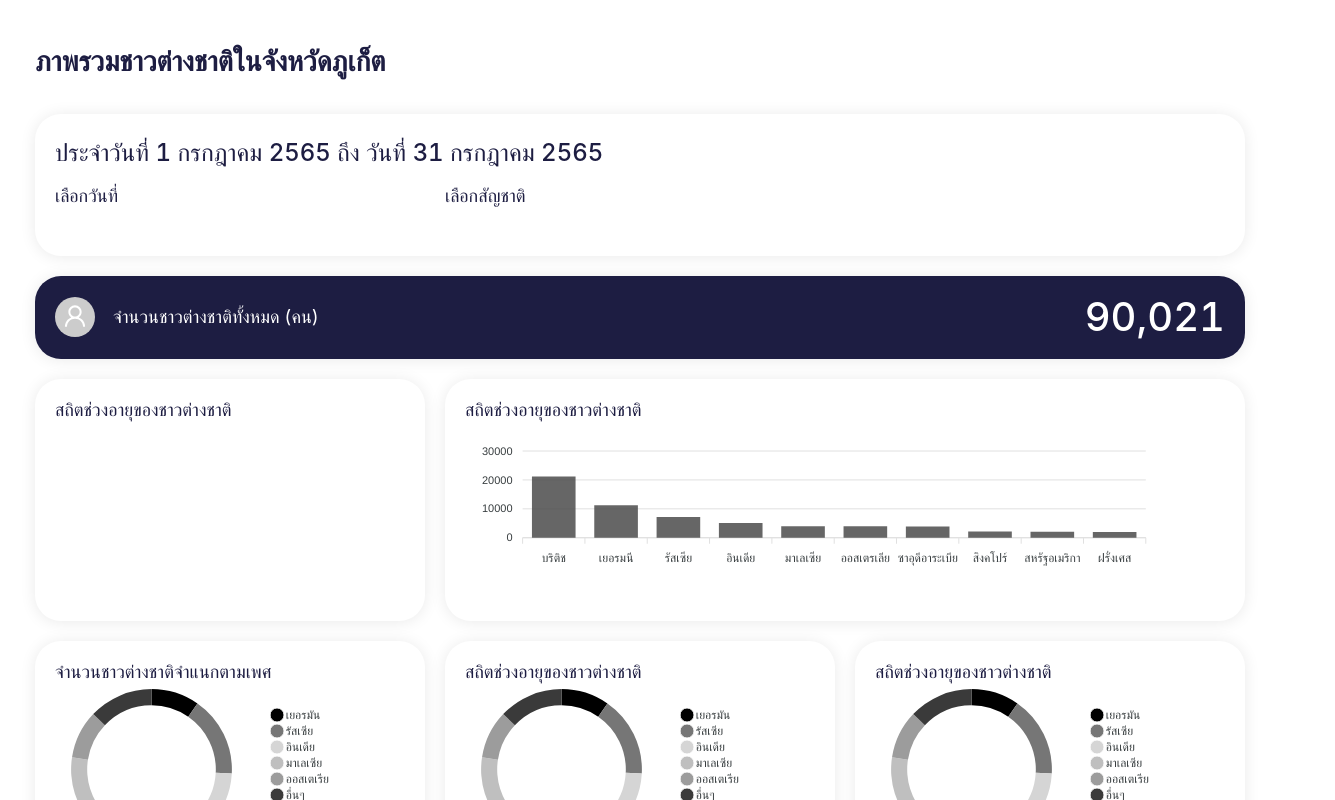
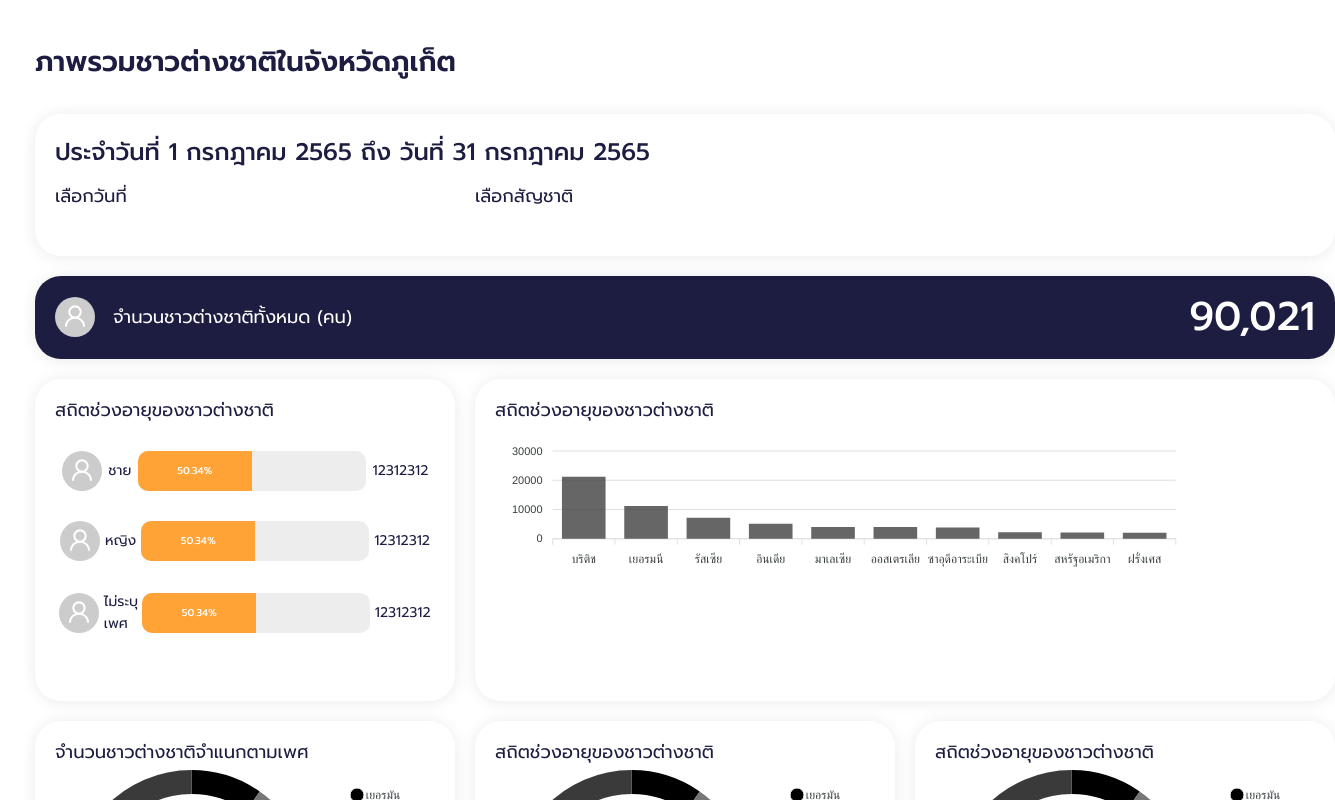
Before and after one commit to kenanimok/Apex_Chartlearn, a React (Create React App) app: page / in a window 1280 px wide. Shown: the top 800 px of the page, 1335 px wide, since content can reach past the window. Built offline with nearby package versions, Linux system fonts and the light colour scheme.

Commit message:
ขาด สี

```diff
--- a/src/PieHook.js
+++ b/src/PieHook.js
@@ -8,8 +8,8 @@ function PiechartHook()
             <div className="container-fluid mb-3">
                 <Charts
                 type="donut"
-                width={300}
-                height={600}
+                width={380}
+                height={700}
 
                 // series={ [] }
                 series={ [33,55,77,99,33,44] }
@@ -26,6 +26,7 @@ function PiechartHook()
                               }
                             }
                             },
+
 
 
                           stroke: {
@@ -70,7 +71,14 @@ function PiechartHook()
                     },
 
                     tooltip: {
+
                         enabled: true,
+                        theme:'light',
+                        // style: {
+                        // },
+                        marker: {
+                          show: true,
+                      },
                         custom: function({series, seriesIndex, dataPointIndex, w}) {
                             //    console.log('series', series)
                             //    console.log('seriesIndex', first)
@@ -79,7 +87,7 @@ function PiechartHook()
 
                            const result =    series[seriesIndex];
                           const caculate = (result/allcun)*100
-                        return `<div><span> ${country} ${result} คน   (${caculate.toFixed(0)}%) </span></div>`
+                        return `<div  class="arrow_box"><span> ${country} ${result} คน   (${caculate.toFixed(0)}%) </span></div>`
                       }
                     },
                     // total:{
@@ -106,4 +114,35 @@ const Charts = styled(Chart)`
 .apexcharts-series.apexcharts-pie-series{
    border-radius: 10px;
 }
+
+.arrow_box{
+ padding: 50px;
+}
+
+
+.apexcharts-tooltip {
+  /* color: #fff;
+  transform: translateX(10px) translateY(10px); */
+  /* overflow: visible !important; */
+  /* white-space: normal !important; */
+
+
+  display: flex;
+  flex-direction:row;
+  justify-content: center;
+  align-items: center;
+  background-color: white;
+  width: 157px;
+  height: 30px;
+  border-radius: 20px !important;
+ box-shadow: 0px 1px 16px #EAEAEA;
+
+
+ font-family: 'Prompt';
+font-style: normal;
+font-weight: 400;
+font-size: 12px;
+
+}
+
 `
--- a/src/index.js
+++ b/src/index.js
@@ -3,7 +3,7 @@ import ReactDOM from 'react-dom/client';
 import App from './App';
 import reportWebVitals from './reportWebVitals';
 import ApexCharts from 'apexcharts'
-
+import './main.css'
 
 const root = ReactDOM.createRoot(document.getElementById('root'));
 root.render(
--- /dev/null
+++ b/src/main.css
@@ -0,0 +1,6 @@
+@import url('https://fonts.googleapis.com/css2?family=Prompt:wght@300;400;500;600&display=swap');
+
+body {
+  font-family: 'Prompt';
+  /* font-style: normal; */
+}
--- a/src/ui/Columnchart.js
+++ b/src/ui/Columnchart.js
@@ -34,6 +34,11 @@ export default function Columnchart() {
 
       xaxis: {
         categories: ["บริติช", "เยอรมนี", "รัสเซีย", "อินเดีย","มาเลเซีย","ออสเตรเลีย","ซาอุดีอาระเบีย","สิงคโปร์"," สหรัฐอเมริกา","ฝรั่งเศส"] //will be displayed on the x-asis
+      },
+      tooltip:{
+          marker:{
+            show:true
+          }
       }
     };
     return (
--- a/src/ui/areaChart.js
+++ b/src/ui/areaChart.js
@@ -25,7 +25,7 @@ export default function AreaChart() {
     };
     return (
       <div>
-        <Chart options={options} type="area" series={series} height="400" width="95%" />
+        <Chart options={options} type="area" series={series} height="500" width="100%" />
       </div>
     );
   }
--- a/src/ui/barchart.js
+++ b/src/ui/barchart.js
@@ -53,9 +53,9 @@ function Barchart() {
             return val + "%";
           }
         },
-        title: {
-          text: "Customer Satisfaction"
-        },
+        // title: {
+        //   text: "Customer Satisfaction"
+        // },
         grid: {
           yaxis: {
             lines: {
@@ -81,7 +81,7 @@ function Barchart() {
       };
   return (
     <div>
-        <Chart options={options} type="bar" series={series}  height="100%" width="80%" ></Chart>
+        <Chart options={options} type="bar" series={series}  height="150%" width="100%" ></Chart>
     </div>
   )
 }
--- a/src/ui/chartUi.js
+++ b/src/ui/chartUi.js
@@ -19,6 +19,7 @@ import ContainerCardReport from "../components/TitleCardReport";
 import { Avatar } from 'antd';
 import CardBarChart from "../components/CardBarChart";
 import Columnchart from "./Columnchart";
+import Barchart from "./barchart";
 
 
 const ChartUi = () => {
@@ -51,7 +52,7 @@ const ChartUi = () => {
         >
           <Row>
             <Col span={12} className="col-center">
-            <Avatar size="large" icon={<UserOutlined />} />
+              <Avatar size="large" icon={<UserOutlined />}   />
               <TextTitle>จำนวนชาวต่างชาติทั้งหมด (คน)</TextTitle>
             </Col>
             <Col span={12} >
@@ -61,8 +62,39 @@ const ChartUi = () => {
         </ContainerCardReport>
 
         <BoxCard>
-         <GraphCol   className="">
+          <GraphCol className="">
             <TitleCard>สถิตช่วงอายุของชาวต่างชาติ</TitleCard>
+            <CardHuman>
+            <Avatar size="large" icon={<UserOutlined />} />
+            <TextHuman>ชาย</TextHuman>
+              <Progress>
+                <div class="bar albanian">50.34%</div>
+              </Progress>
+              <div>12312312</div>
+            </CardHuman>
+
+
+            <CardHuman>
+            <Avatar size="large" icon={<UserOutlined />} />
+            <TextHuman>หญิง</TextHuman>
+              <Progress>
+                <div class="bar albanian">50.34%</div>
+              </Progress>
+              <div>12312312</div>
+            </CardHuman>
+
+
+            <CardHuman>
+            <Avatar size="large" icon={<UserOutlined />} />
+            <TextHuman>ไม่ระบุ<br></br>เพศ</TextHuman>
+
+              <Progress>
+                <div class="bar albanian">50.34%</div>
+              </Progress>
+              <div>12312312</div>
+            </CardHuman>
+
+            {/* <Barchart/> */}
           </GraphCol>
 
           <GraphCol className="chartcol">
@@ -78,7 +110,7 @@ const ChartUi = () => {
 
           <GraphCol className="chartmap">
             <TitleCard>สถิตช่วงอายุของชาวต่างชาติ</TitleCard>
-          <PiechartHook />
+            {/* <PiechartHook /> */}
           </GraphCol>
 
 
@@ -92,7 +124,7 @@ const ChartUi = () => {
 
           <GraphCol className="chartall">
             <TitleCard>สถิตช่วงอายุของชาวต่างชาติ</TitleCard>
-          <AreaChart/>
+            <AreaChart />
           </GraphCol>
 
           <GraphCol className="">
@@ -143,9 +175,50 @@ export const BoxMap = styled.div`
   width: 100%;
   height: 100%;
 
+`
+
+const Progress = styled.div`
 
 
+  width: 60%;
+  height:  40px;
+  border-radius: 10px;
+  box-shadow: 0 0 3px #b0b0;
+  background-color: #ededed;
 
+  .bar {
+    display: flex;
+    flex-direction: row;
+    align-items: center;
+    justify-content: center;
+    width: 20em;
+    color: white;
+    font-family: "Prompt";
+    font-style: normal;
+    font-weight: 500;
+    font-size: 10px;
+    border-top-left-radius: 10px;
+    border-bottom-left-radius: 10px;
+  }
+
+  .bar.albanian {
+    width: 50%;
+    height: 40px;
+    background-color: #FFA336;
+
+  }
+`;
+
+const CardHuman = styled.div`
+display: flex;
+flex-direction: row;
+margin-top: 30px;
+align-items: center;
+justify-content: space-evenly;
+`
+
+const TextHuman =styled.div`
+/* margin: 10px; */
 
 
 `
```
Lines whose indentation alone changed are shown as unchanged.
